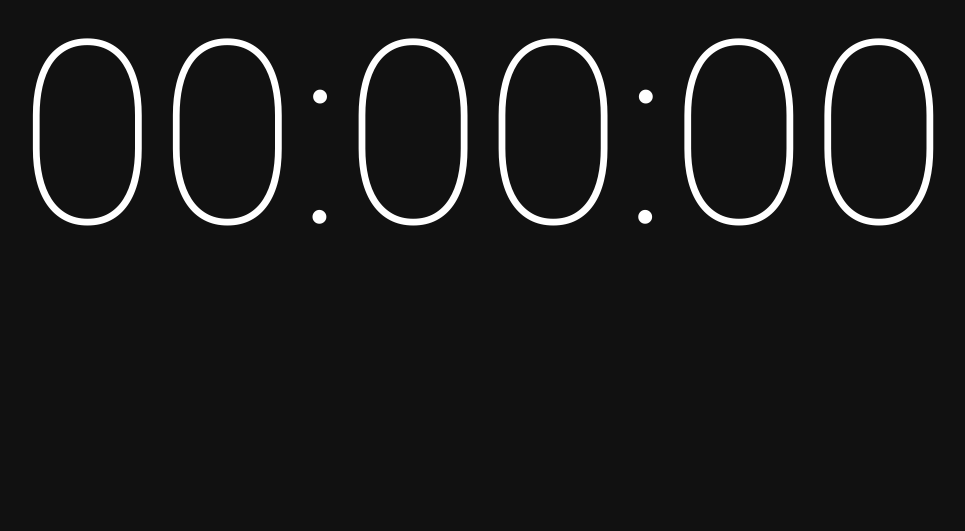
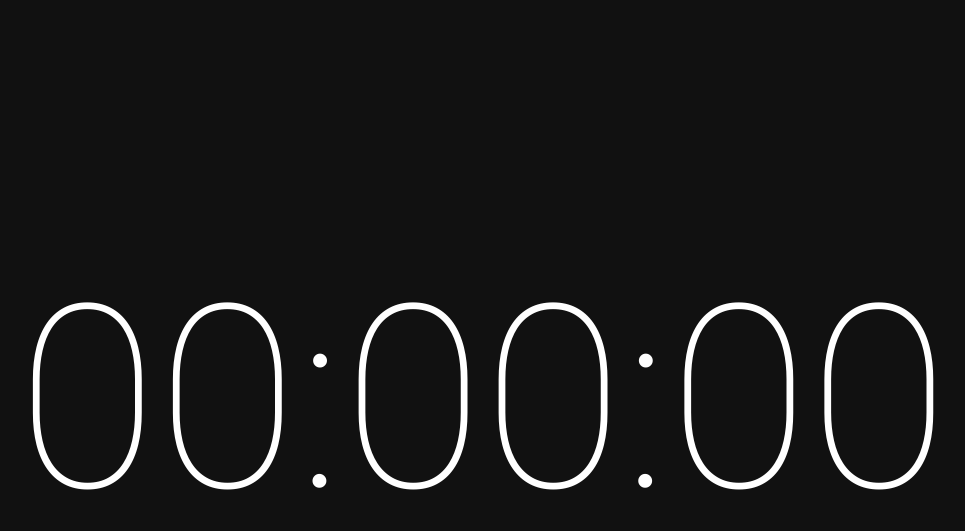
Before and after one commit to CairX/timer, a plain HTML site: page index.html in a window 1280 px wide. Shown: the whole page, without its empty margins (157-1122 px from the left). Drawn offline with Linux system fonts and the light colour scheme.

Commit message:
Center timer.

```diff
--- a/style.css
+++ b/style.css
@@ -20,12 +20,22 @@
 
 html {
 	font: 16px/1 Roboto, sans-serif;
-	/*font-size: 5vw;*/
+	width: 100%;
+	height: 100%;
 }
 body {
 	color: white;
 	background: #111;
 	text-align: center;
+
+	display: flex;
+	justify-content: center;
+	align-items: center;
+
+	width: 100%;
+	height: 100%;
+	margin: 0;
+	padding: 0;
 }
 button {
 	color: white;
```
